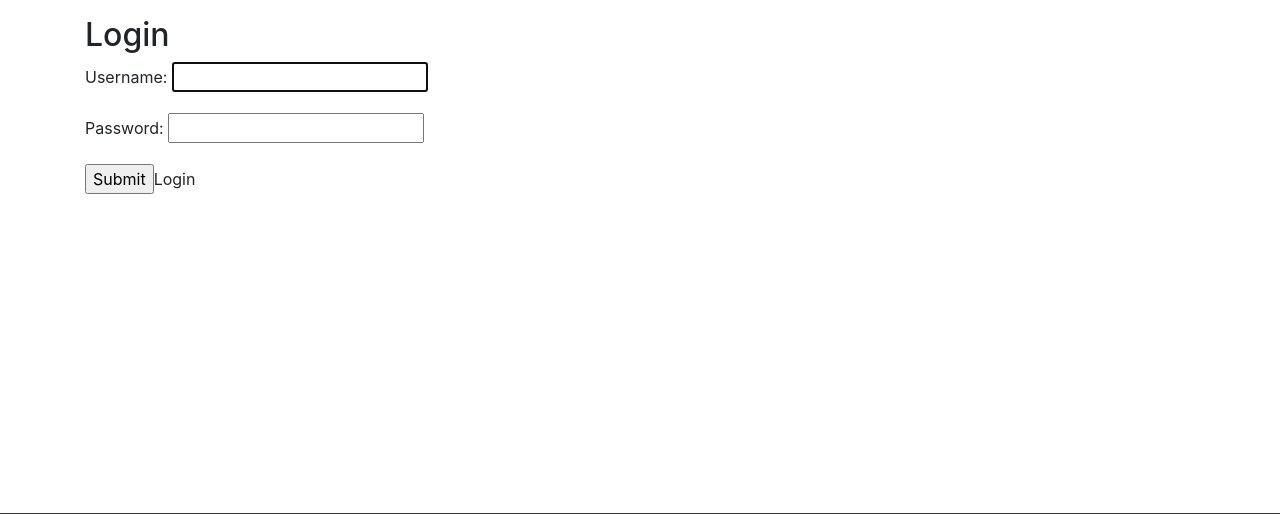
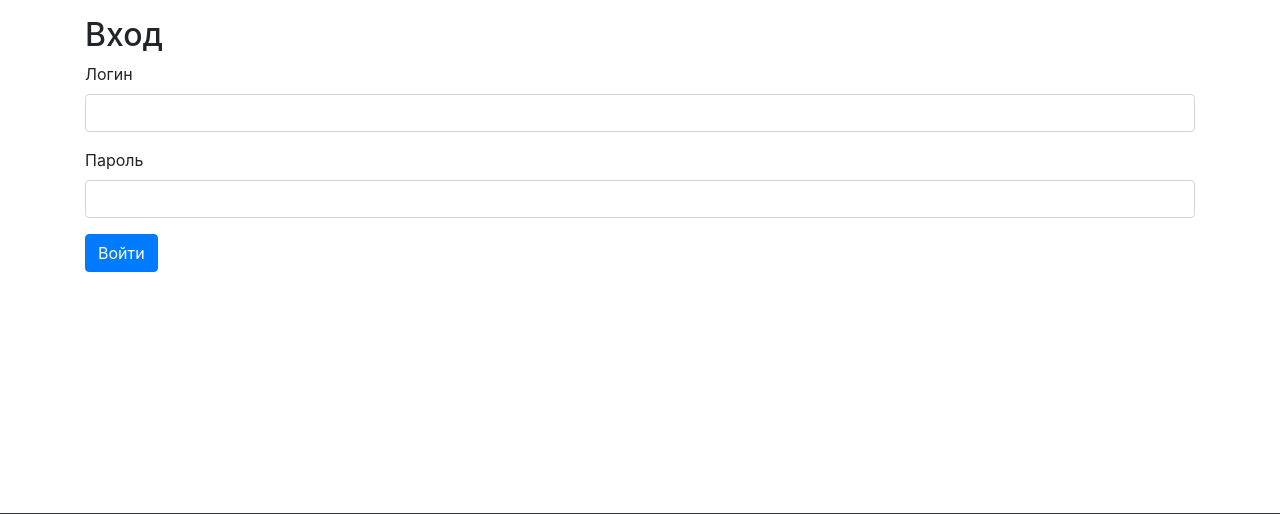
Before and after one commit to UselessNaughtyCat/restyle-catalog-django, a Django app: page /login/ in a window 1280 px wide. Shown: the part 63-577 px from the top of the page. Run offline with Django 3.2, Linux system fonts and the light colour scheme; some libraries are stand-ins or nearby versions.

Commit message:
Improved Login form

```diff
--- a/mainapp/forms.py
+++ /dev/null
@@ -1,4 +0,0 @@
-# from django import forms
-
-# class LoginForm(forms.Form):
-#     nickname
--- a/mainapp/templates/registration/login.html
+++ b/mainapp/templates/registration/login.html
@@ -3,11 +3,18 @@
 Вход
 {% endblock %}
 {% block main %}
-<h2>Login</h2>
-<form method="post">
+<h2>Вход</h2>
+<form method="post" id="login-form" action="{% url 'login' %}" class="pb-4">
     {% csrf_token %}
-    {{ form.as_p }}
-    <input type="submit">Login</input>
+    <div class="form-group">
+        <label for="id_username">Логин</label>
+        <input id="id_username" name="username" type="text" class="form-control">
+    </div>
+    <div class="form-group">
+        <label for="id_password">Пароль</label>
+        <input id="id_password" name="password" type="password" class="form-control">
+    </div>
+    <input type="submit" class="btn btn-primary" value="Войти">
     <input type="hidden" name="next" value="{{ next }}">
 </form>
 {% endblock %}
--- a/mainapp/views.py
+++ b/mainapp/views.py
@@ -23,7 +23,7 @@ class StyleListView(TemplateView):
     site_name = None
 
     def get(self, request, *args, **kwargs):
-        if not (self.kwargs["site_name"] == None):
+        if not self.kwargs["site_name"] is None:
             self.site_name = self.kwargs["site_name"]
 
         return super(StyleListView, self).get(request, *args, **kwargs)
@@ -58,7 +58,7 @@ class ProfileInfoView(TemplateView):
 
     def get(self, request, *args, **kwargs):
         self.person_id = self.kwargs["person_id"]
-        if not request.user.id == None:
+        if not request.user.id is None:
             self.is_self_person = int(request.user.id) == int(self.kwargs["person_id"])
         return super(ProfileInfoView, self).get(request, *args, **kwargs)
 
```
